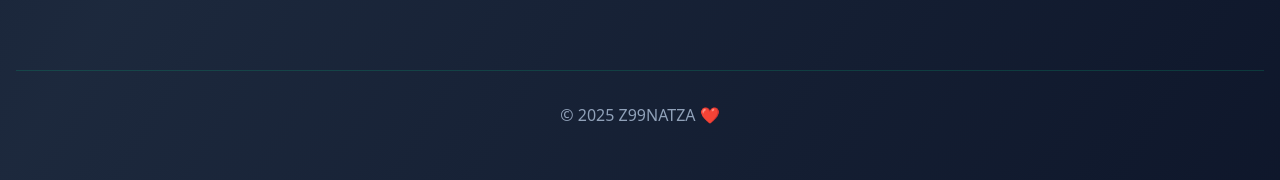
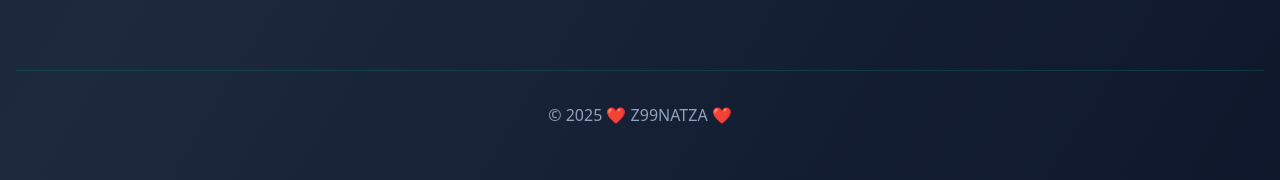
Before and after one commit to Z99NATZA/z99natza-ui, a React (Vite) app: page / in a window 1280 px wide. Shown: the part 1911-2091 px from the top of the page. Built offline with nearby package versions, Linux system fonts and the light colour scheme.

Commit message:
add footer

```diff
--- /dev/null
+++ b/src/components/layout/Footer.tsx
@@ -0,0 +1,7 @@
+export default function Footer() {
+    return (
+        <footer className="text-center py-8 px-4 text-slate-400 border-t border-emerald-500/20 mt-12">
+            <p className="text-sm md:text-base">© 2025 ❤️ Z99NATZA ❤️</p>
+        </footer>
+    );
+}
--- a/src/pages/Home.tsx
+++ b/src/pages/Home.tsx
@@ -1,3 +1,4 @@
+import Footer from "@/components/layout/Footer";
 import "@/css/pages/home.css";
 
 export default function Home() {
@@ -238,10 +239,8 @@ export default function Home() {
                 </div>
             </section>
 
-            {/* Footer */}
-            <footer className="text-center py-8 px-4 text-slate-400 border-t border-emerald-500/20 mt-12">
-                <p className="text-sm md:text-base">© 2025 Z99NATZA ❤️</p>
-            </footer>
+            <Footer />
+
         </div>
     );
 }
```
